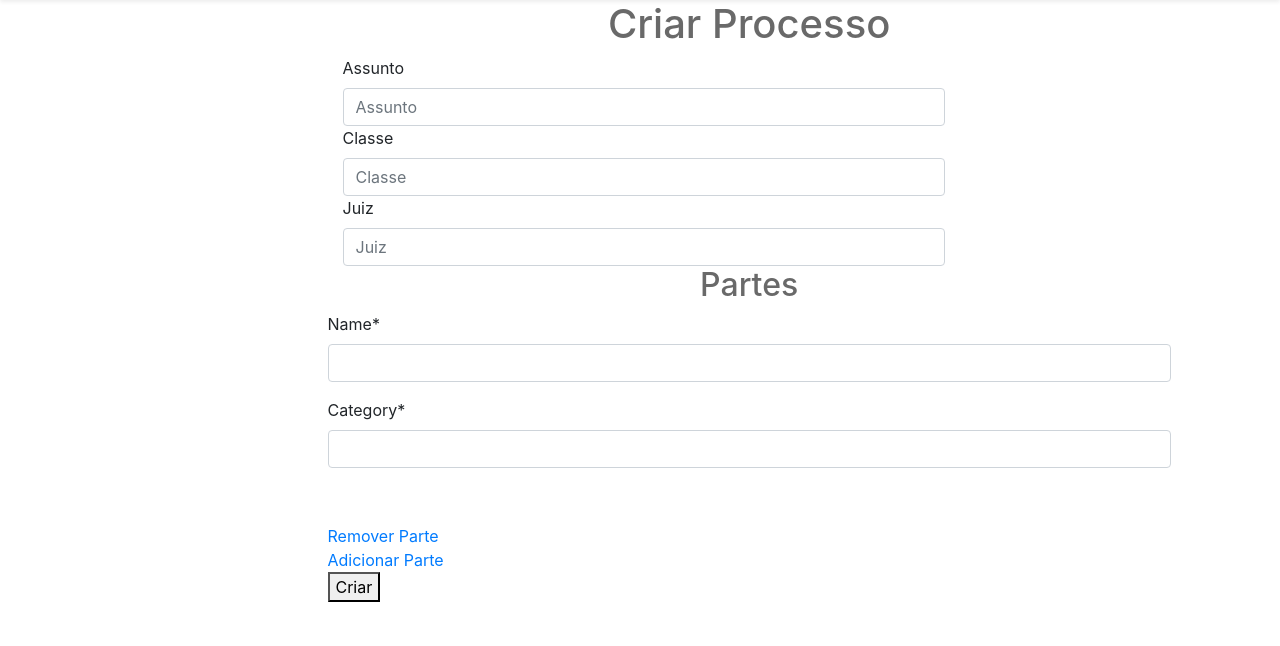
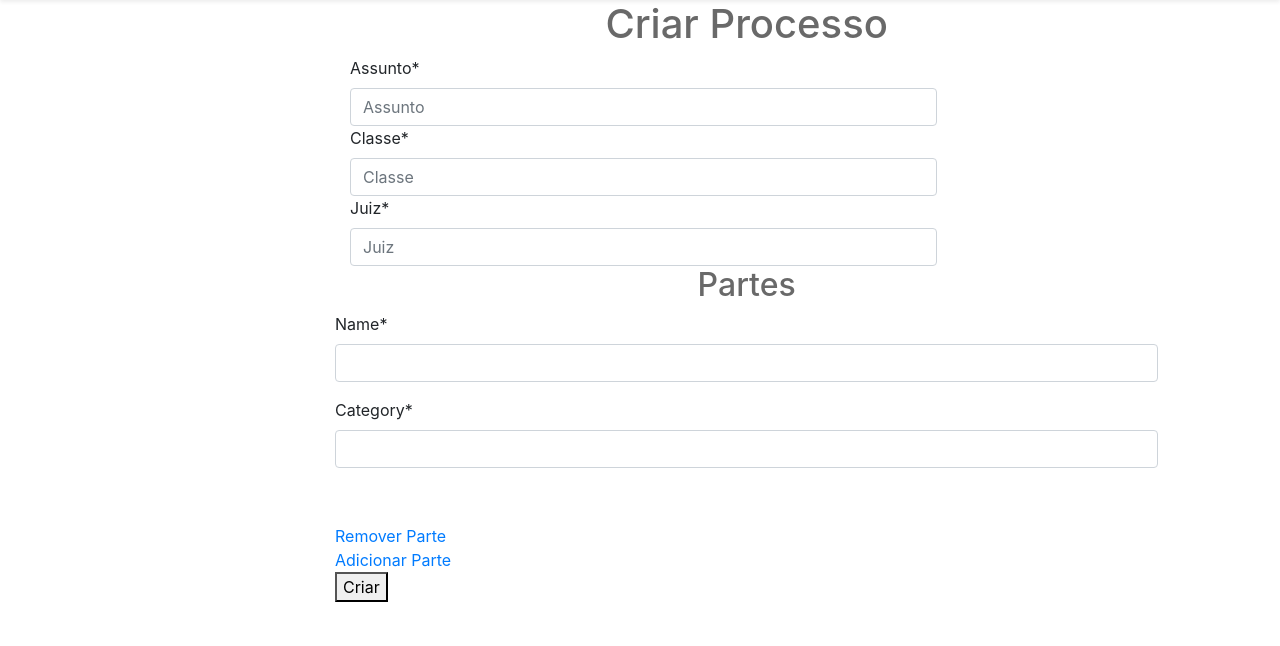
Before and after one commit to eduardoh03/desafioRetake, a Django app: page /create in a window 1280 px wide. Shown: the part 56-702 px from the top of the page. Run offline with Django 4.2, Linux system fonts and the light colour scheme; some libraries are stand-ins or nearby versions.

```diff
--- a/app/process/templates/create_process.html
+++ b/app/process/templates/create_process.html
@@ -33,33 +33,33 @@
                         <div class="alert alert-danger col-sm-9" role="alert">
                             <p>Todos os campos são obrigatórios</p>
                         </div>
-                    <label for="subject" class="col-md-3 control-label">Assunto</label>
+                    <label for="subject" class="col-md-3 control-label">Assunto*</label>
                     <div class="col-md-9">
                         <input type="text" class="form-control is-invalid" id="subject" name="subject"
                                placeholder="Assunto"/>
                     </div>
-                    <label for="department" class="col-md-3 control-label">Classe</label>
+                    <label for="department" class="col-md-3 control-label">Classe*</label>
                     <div class="col-md-9">
                         <input type="text" class="form-control is-invalid" id="department" name="department"
                                placeholder="Classe"/>
                     </div>
-                    <label for="judge" class="col-md-3 control-label">Juiz</label>
+                    <label for="judge" class="col-md-3 control-label">Juiz*</label>
                     <div class="col-md-9">
                         <input type="text" class="form-control is-invalid" id="judge" name="judge"
                                placeholder="Juiz"/>
                     </div>
                 {% else %}
-                    <label for="subject" class="col-md-3 control-label">Assunto</label>
+                    <label for="subject" class="col-md-3 control-label">Assunto*</label>
                     <div class="col-md-9">
                         <input type="text" class="form-control" id="subject" name="subject"
                                placeholder="Assunto"/>
                     </div>
-                    <label for="department" class="col-md-3 control-label">Classe</label>
+                    <label for="department" class="col-md-3 control-label">Classe*</label>
                     <div class="col-md-9">
                         <input type="text" class="form-control " id="department" name="department"
                                placeholder="Classe"/>
                     </div>
-                    <label for="judge" class="col-md-3 control-label">Juiz</label>
+                    <label for="judge" class="col-md-3 control-label">Juiz*</label>
                     <div class="col-md-9">
                         <input type="text" class="form-control" id="judge" name="judge"
                                placeholder="Juiz"/>
--- a/templates/base.html
+++ b/templates/base.html
@@ -21,11 +21,11 @@
 <body>
 {% include 'partials/_header.html' %}
 <main>
-
+<div class="container-fluid">
     {% block body %}
 
     {% endblock body %}
-
+</div>
 </main>
 {% include 'partials/_footer.html' %}
 <script src="https://code.jquery.com/jquery-3.6.0.min.js"
```
